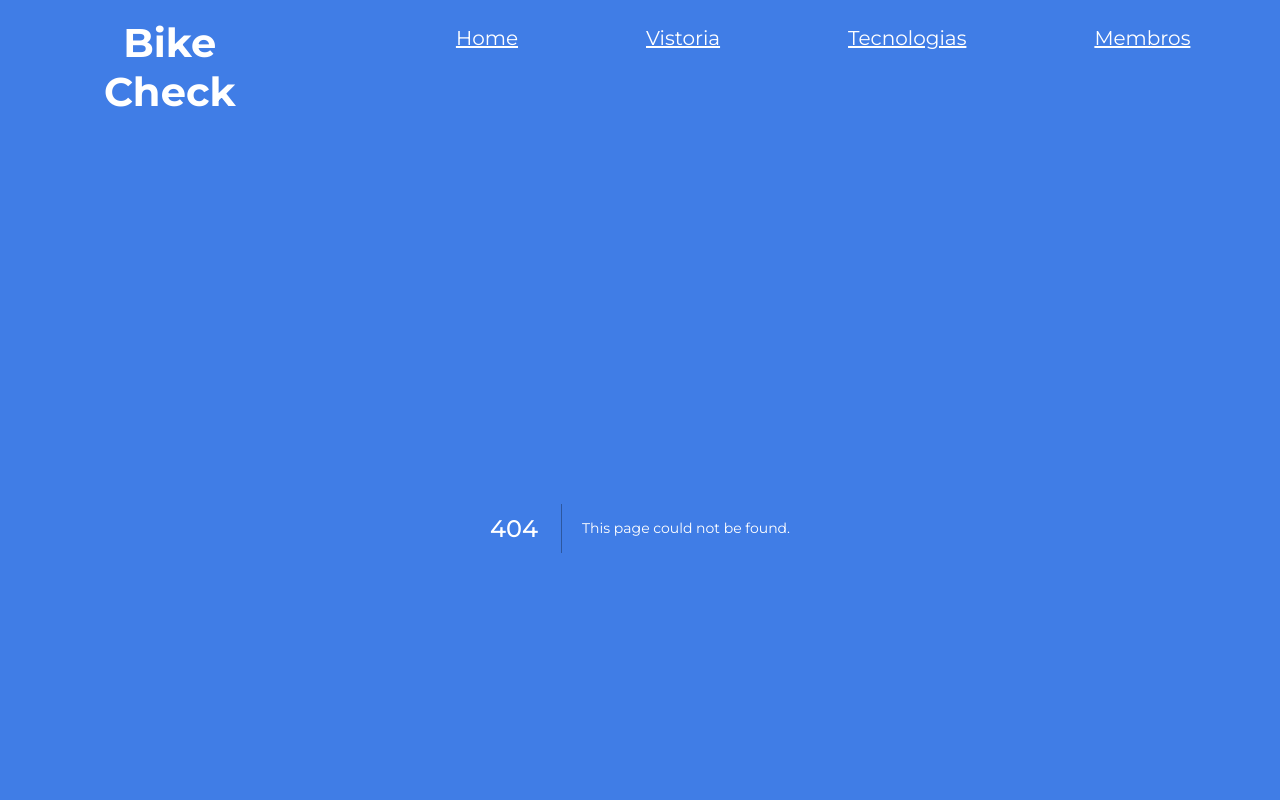
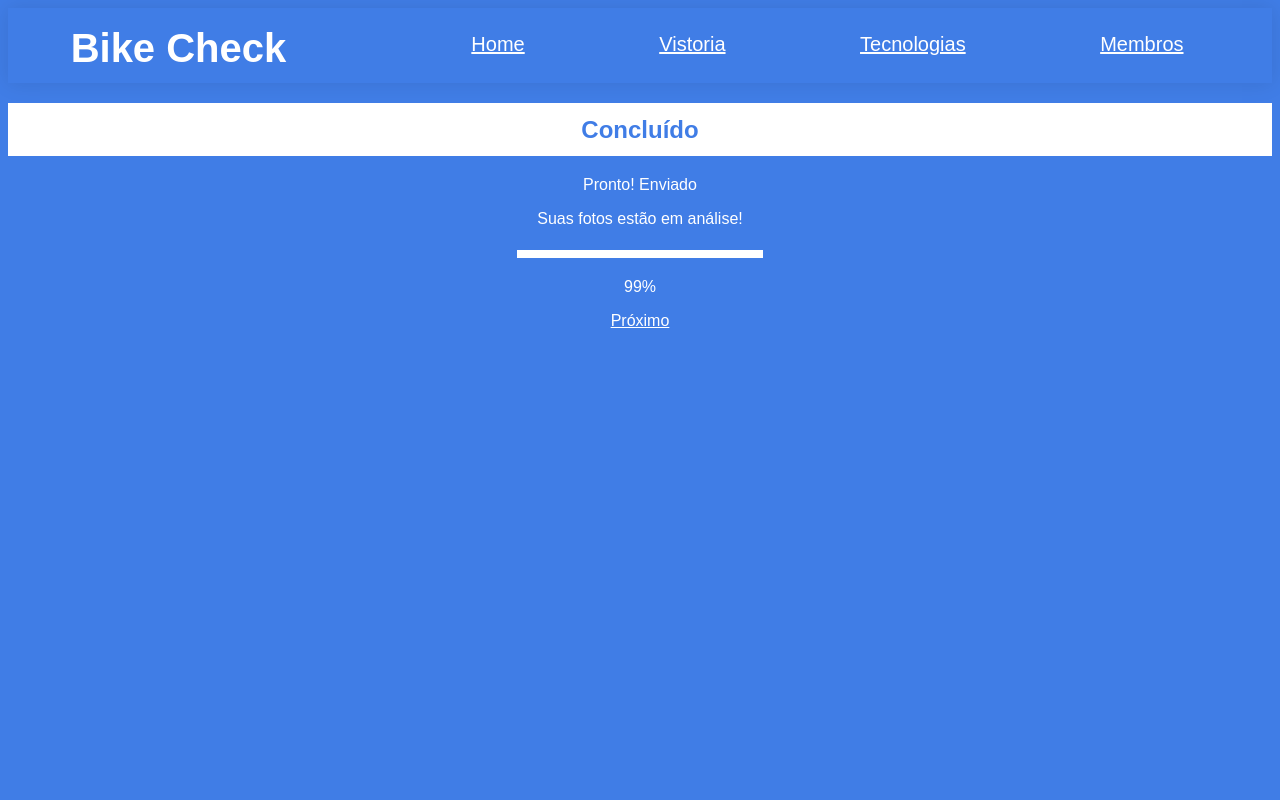
Before and after one commit to TomazPecoraro/Sprint4-RWD, a Next.js app: page /Vistoria/Instrucoes/InstrucoesAnalise in a window 1280 px wide. Before the commit this address had no page. Shown: the top 800 px of the page. Built offline with nearby package versions, Linux system fonts and the light colour scheme.

Commit message:
instrucoes ok

```diff
--- /dev/null
+++ b/src/pages/Vistoria/Instrucoes/InstrucoesAnalise.jsx
@@ -0,0 +1,33 @@
+import '../../../app/globals.css'
+import Header from '../../../components/Cabecalho/cabecalho';
+import Link from 'next/link';
+import Image from "next/image";
+import styles from './instrucoes.module.css';
+
+export default function InstrucoesAnalise() {
+    return (
+        <div>
+            <header>
+                <Header/>
+            </header>
+            <main>
+                <section>
+                <h1 className={styles.fundobranco}>Concluído</h1>
+                </section>
+                <section>
+                    <p>Pronto! Enviado</p>
+                </section>
+                <section>
+                    <p>Suas fotos estão em análise!</p>
+                </section>
+                <section>
+                    <Image src="/23.png" width={246}height={8}/>
+                    <p>99%</p>
+                </section>
+                <section>
+                    <Link href="../Fim/fimvistoria">Próximo</Link>
+                </section>
+            </main>
+        </div>
+    )
+}
--- /dev/null
+++ b/src/pages/Vistoria/Instrucoes/instrucoes.module.css
@@ -0,0 +1,5 @@
+.fundobranco {
+    color: #407DE6;
+    background-color: white;
+    padding: 1%;
+}
```
